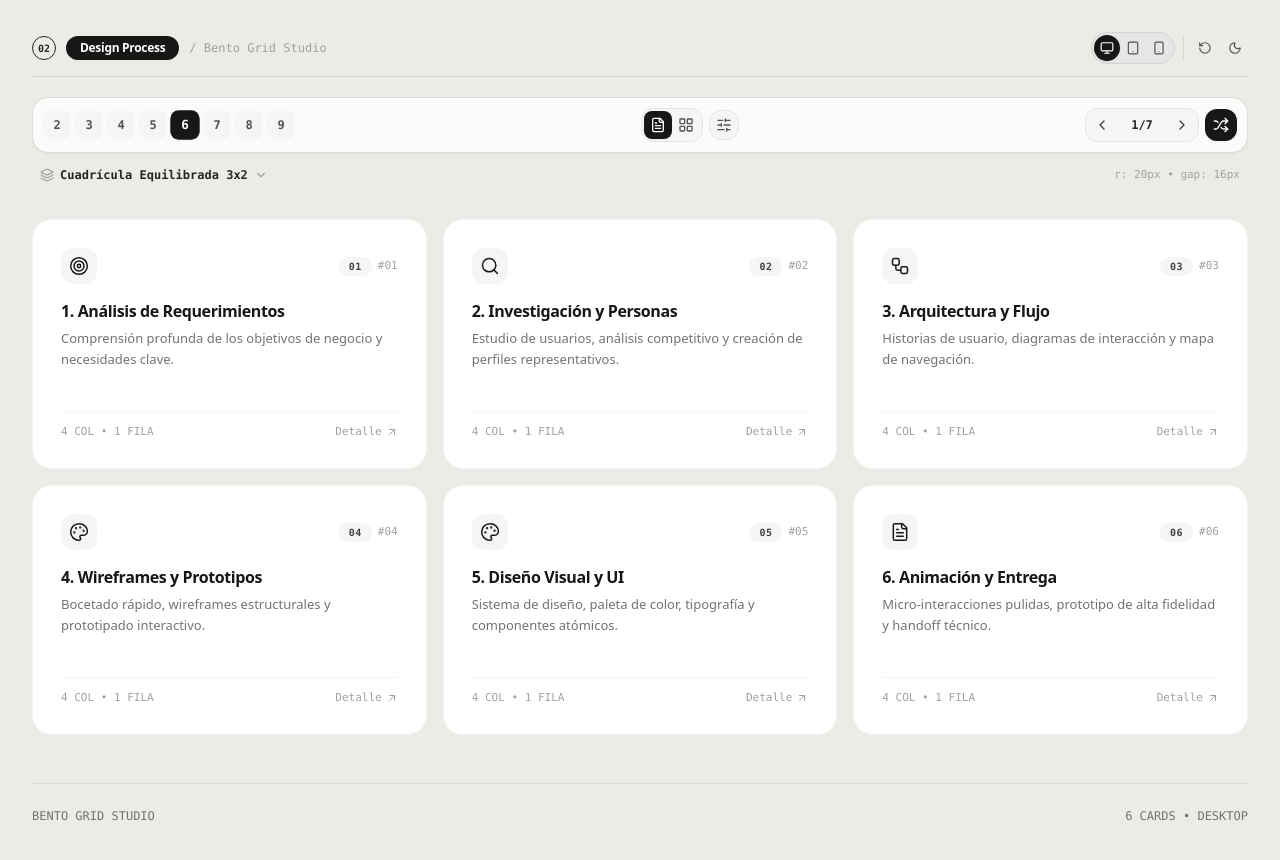
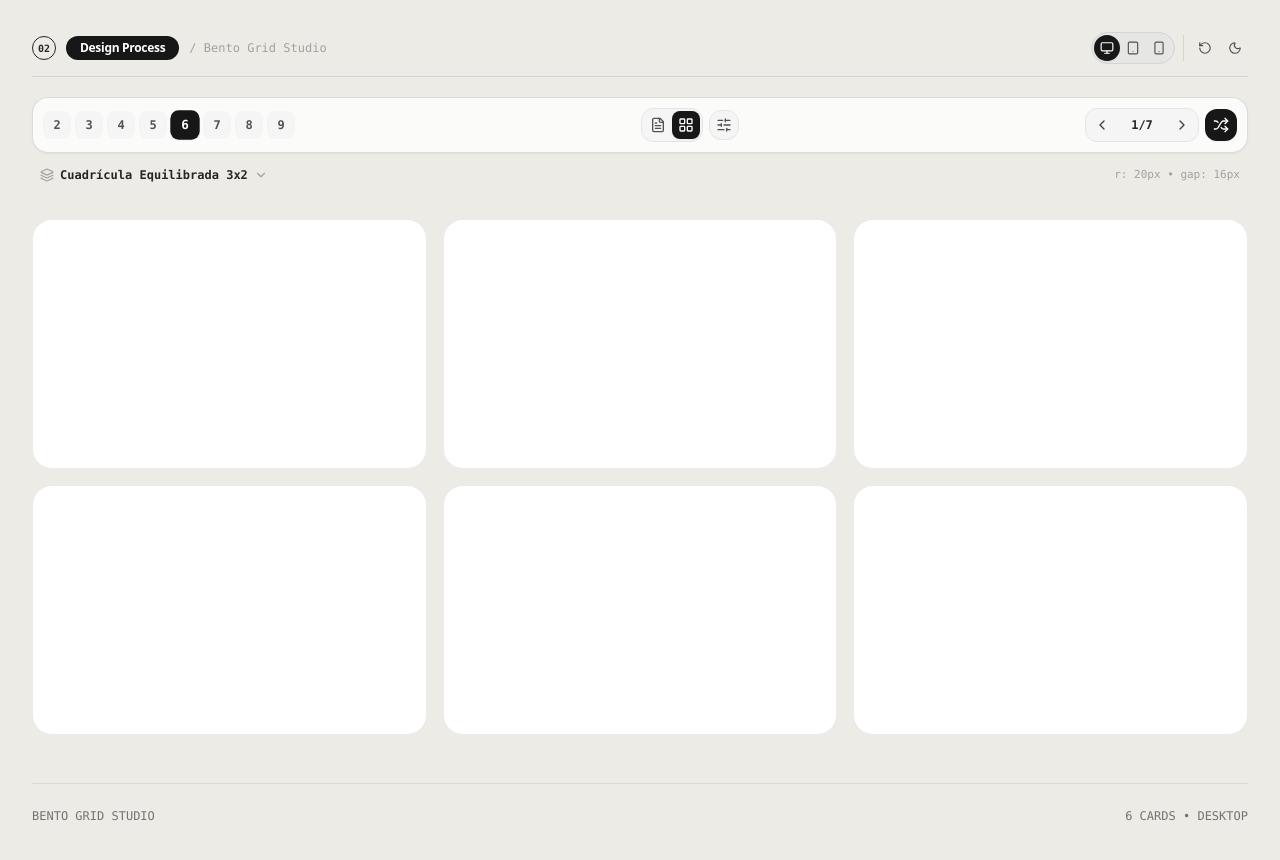
Before and after one commit to sappy666/bento-grid, a React (Vite) app: page / in a window 1280 px wide. Shown: the top 860 px of the page. Built offline with nearby package versions, Linux system fonts and the light colour scheme.

Commit message:
correcciones

```diff
--- a/src/App.tsx
+++ b/src/App.tsx
@@ -27,7 +27,7 @@ const CARD_COUNTS = [2, 3, 4, 5, 6, 7, 8, 9];
 export default function App() {
   const [cardCount, setCardCount] = useState<number>(6);
   const [deviceView, setDeviceView] = useState<DeviceView>('desktop');
-  const [cardContentMode, setCardContentMode] = useState<'content' | 'empty'>('content');
+  const [cardContentMode, setCardContentMode] = useState<'content' | 'empty'>('empty');
   const [borderRadius, setBorderRadius] = useState<number>(20);
   const [gap, setGap] = useState<number>(16);
   const [showEqualizer, setShowEqualizer] = useState<boolean>(false);
@@ -168,7 +168,7 @@ export default function App() {
     setDistributionIndexByCount((prev) => ({ ...prev, 6: 0 }));
     setCustomDistributionsByCount((prev) => ({ ...prev, 6: [] }));
     setDeviceView('desktop');
-    setCardContentMode('content');
+    setCardContentMode('empty');
     setSelectedCardId(null);
     setBorderRadius(20);
     setGap(16);
--- a/src/components/BentoCardView.tsx
+++ b/src/components/BentoCardView.tsx
@@ -1,21 +1,5 @@
 import React from 'react';
 import { BentoCard, DeviceView } from '../types';
-import {
-  Target,
-  Search,
-  GitFork,
-  Palette,
-  FileText,
-  TrendingUp,
-  Quote,
-  CheckCircle2,
-  Check,
-  Layers,
-  ArrowUpRight,
-  Workflow,
-  Compass,
-  LayoutGrid,
-} from 'lucide-react';
 
 interface BentoCardViewProps {
   card: BentoCard;
@@ -78,41 +62,6 @@ export const BentoCardView: React.FC<BentoCardViewProps> = ({
   isEmptyView = false,
   borderRadius,
 }) => {
-  const renderIcon = (type: string, title: string) => {
-    const titleLower = title.toLowerCase();
-    if (titleLower.includes('visión') || titleLower.includes('estrategia') || titleLower.includes('marco') || titleLower.includes('ecosistema') || titleLower.includes('metodología')) {
-      return <Compass className="w-5 h-5 text-neutral-900 dark:text-white" strokeWidth={1.8} />;
-    }
-    if (titleLower.includes('analysis') || titleLower.includes('task') || titleLower.includes('análisis') || titleLower.includes('requerimiento')) {
-      return <Target className="w-5 h-5 text-neutral-900 dark:text-white" strokeWidth={1.8} />;
-    }
-    if (titleLower.includes('research') || titleLower.includes('persona') || titleLower.includes('investigación')) {
-      return <Search className="w-5 h-5 text-neutral-900 dark:text-white" strokeWidth={1.8} />;
-    }
-    if (titleLower.includes('functional') || titleLower.includes('flow') || titleLower.includes('architecture') || titleLower.includes('flujo') || titleLower.includes('arquitectura')) {
-      return <Workflow className="w-5 h-5 text-neutral-900 dark:text-white" strokeWidth={1.8} />;
-    }
-    if (titleLower.includes('wireframe') || titleLower.includes('design') || titleLower.includes('prototyp') || titleLower.includes('boceto')) {
-      return <Palette className="w-5 h-5 text-neutral-900 dark:text-white" strokeWidth={1.8} />;
-    }
-    if (titleLower.includes('ui') || titleLower.includes('system') || titleLower.includes('token') || titleLower.includes('visual')) {
-      return <Palette className="w-5 h-5 text-neutral-900 dark:text-white" strokeWidth={1.8} />;
-    }
-    if (titleLower.includes('presentation') || titleLower.includes('animation') || titleLower.includes('handoff') || titleLower.includes('entrega')) {
-      return <FileText className="w-5 h-5 text-neutral-900 dark:text-white" strokeWidth={1.8} />;
-    }
-    if (type === 'metric') {
-      return <TrendingUp className="w-5 h-5 text-neutral-900 dark:text-white" strokeWidth={1.8} />;
-    }
-    if (type === 'quote') {
-      return <Quote className="w-5 h-5 text-neutral-900 dark:text-white" strokeWidth={1.8} />;
-    }
-    if (type === 'list') {
-      return <CheckCircle2 className="w-5 h-5 text-neutral-900 dark:text-white" strokeWidth={1.8} />;
-    }
-    return <LayoutGrid className="w-5 h-5 text-neutral-900 dark:text-white" strokeWidth={1.8} />;
-  };
-
   // Device view span overrides
   const colClass =
     deviceView === 'mobile'
@@ -146,43 +95,25 @@ export const BentoCardView: React.FC<BentoCardViewProps> = ({
       style={{
         borderRadius: borderRadius !== undefined ? `${borderRadius}px` : undefined,
       }}
-      className={`group relative flex flex-col justify-between p-6 sm:p-7 transition-all duration-200 cursor-pointer select-none bg-white dark:bg-[#1C1C1E] border border-black/[0.04] dark:border-white/[0.06] hover:shadow-md hover:-translate-y-0.5 ${colClass} ${rowClass} ${
-        isSelected ? 'ring-2 ring-neutral-900 dark:ring-white shadow-lg' : ''
+      className={`group relative flex flex-col justify-between p-6 sm:p-7 transition-all duration-200 cursor-pointer select-none bg-white dark:bg-[#1C1C1E] border border-black/[0.04] dark:border-white/[0.06] hover:border-black/10 dark:hover:border-white/15 ${colClass} ${rowClass} ${
+        isSelected ? 'ring-2 ring-neutral-900 dark:ring-white' : ''
       }`}
     >
-      {/* Top Header inside Card */}
+      {/* Minimal Header: title + short subtitle, no icon / badge / index chrome */}
       <div>
-        <div className="flex items-center justify-between mb-4">
-          <div className="p-2 rounded-xl bg-neutral-100 dark:bg-neutral-800/80 group-hover:scale-105 transition-transform duration-200">
-            {renderIcon(card.type, card.title)}
-          </div>
-
-          <div className="flex items-center gap-1.5">
-            {card.content.badge && (
-              <span className="px-2.5 py-0.5 rounded-full text-[10px] font-mono uppercase tracking-wider font-semibold bg-neutral-100 dark:bg-neutral-800 text-neutral-700 dark:text-neutral-300">
-                {card.content.badge}
-              </span>
-            )}
-            <span className="font-mono text-[11px] text-neutral-400">
-              #{String(index + 1).padStart(2, '0')}
-            </span>
-          </div>
-        </div>
-
-        {/* Card Title */}
         <h3
-          className={`font-bold tracking-tight text-neutral-900 dark:text-white leading-snug ${
-            isWide ? 'text-lg sm:text-2xl mb-2' : 'text-sm sm:text-base mb-1.5'
+          className={`font-medium tracking-tight text-neutral-900 dark:text-white leading-snug ${
+            isWide ? 'text-lg sm:text-xl mb-1.5' : 'text-sm sm:text-base mb-1'
           }`}
         >
           {card.content.title || card.title}
         </h3>
 
         {/* Subtitle / Description if not metric */}
-        {card.type !== 'metric' && card.type !== 'quote' && (
+        {card.type !== 'metric' && card.type !== 'quote' && (card.content.subtitle || card.content.quoteText) && (
           <p
-            className={`text-neutral-500 dark:text-neutral-400 leading-relaxed line-clamp-3 ${
-              isWide ? 'text-xs sm:text-sm' : 'text-xs sm:text-[13px]'
+            className={`text-neutral-400 dark:text-neutral-500 leading-relaxed line-clamp-2 ${
+              isWide ? 'text-xs sm:text-sm' : 'text-xs'
             }`}
           >
             {card.content.subtitle || card.content.quoteText}
@@ -194,17 +125,17 @@ export const BentoCardView: React.FC<BentoCardViewProps> = ({
       {card.type === 'metric' && (
         <div className="my-auto py-2">
           <div className="flex items-baseline gap-2">
-            <span className="text-3xl sm:text-4xl lg:text-5xl font-extrabold font-mono tracking-tight text-neutral-900 dark:text-white">
+            <span className="text-3xl sm:text-4xl lg:text-5xl font-light tracking-tight text-neutral-900 dark:text-white">
               {card.content.metricValue || '98.4%'}
             </span>
             {card.content.metricChange && (
-              <span className="text-xs font-mono font-bold text-emerald-600 dark:text-emerald-400">
+              <span className="text-xs font-medium text-emerald-600 dark:text-emerald-400">
                 {card.content.metricChange}
               </span>
             )}
           </div>
           {card.content.metricLabel && (
-            <div className="font-mono text-xs uppercase tracking-wider text-neutral-400 mt-1">
+            <div className="text-xs text-neutral-400 mt-1">
               {card.content.metricLabel}
             </div>
           )}
@@ -212,10 +143,10 @@ export const BentoCardView: React.FC<BentoCardViewProps> = ({
       )}
 
       {card.type === 'quote' && (
-        <div className="my-auto py-2 border-l-2 border-neutral-900 dark:border-white pl-3.5 italic text-xs sm:text-sm text-neutral-700 dark:text-neutral-300 font-serif">
+        <div className="my-auto py-2 border-l border-neutral-300 dark:border-neutral-700 pl-3.5 text-xs sm:text-sm text-neutral-600 dark:text-neutral-300">
           "{card.content.quoteText || 'Weniger, aber besser.'}"
           {card.content.quoteAuthor && (
-            <span className="block mt-1 font-sans text-[11px] not-italic font-mono uppercase text-neutral-400">
+            <span className="block mt-1 text-[11px] text-neutral-400">
               — {card.content.quoteAuthor}
             </span>
           )}
@@ -223,32 +154,15 @@ export const BentoCardView: React.FC<BentoCardViewProps> = ({
       )}
 
       {card.type === 'list' && card.content.listItems && card.content.listItems.length > 0 && (
-        <div className="my-auto py-2 space-y-1.5">
+        <div className="my-auto py-2 space-y-2">
           {card.content.listItems.slice(0, 3).map((item, i) => (
-            <div key={i} className="flex items-center gap-2 text-xs text-neutral-600 dark:text-neutral-400">
-              <div className="w-3.5 h-3.5 rounded-full bg-neutral-900 dark:bg-white text-white dark:text-neutral-900 flex items-center justify-center shrink-0">
-                <Check className="w-2 h-2 stroke-[3]" />
-              </div>
+            <div key={i} className="flex items-center gap-2 text-xs text-neutral-500 dark:text-neutral-400">
+              <div className="w-1 h-1 rounded-full bg-neutral-400 dark:bg-neutral-500 shrink-0" />
               <span className="truncate">{item.text}</span>
             </div>
           ))}
         </div>
       )}
-
-      {/* Bottom Footer Section */}
-      <div className="pt-3 border-t border-neutral-100 dark:border-neutral-800/80 flex items-center justify-between text-[11px] font-mono text-neutral-400">
-        <span className="uppercase">
-          {deviceView === 'desktop'
-            ? `${card.colSpanDesktop} col • ${card.rowSpanDesktop} fila`
-            : deviceView === 'tablet'
-            ? `${card.colSpanTablet || 6} col`
-            : '1 col'}
-        </span>
-        <span className="flex items-center gap-1 group-hover:text-neutral-900 dark:group-hover:text-white transition-colors">
-          <span>Detalle</span>
-          <ArrowUpRight className="w-3 h-3 group-hover:translate-x-0.5 group-hover:-translate-y-0.5 transition-transform" />
-        </span>
-      </div>
     </div>
   );
 };
```
